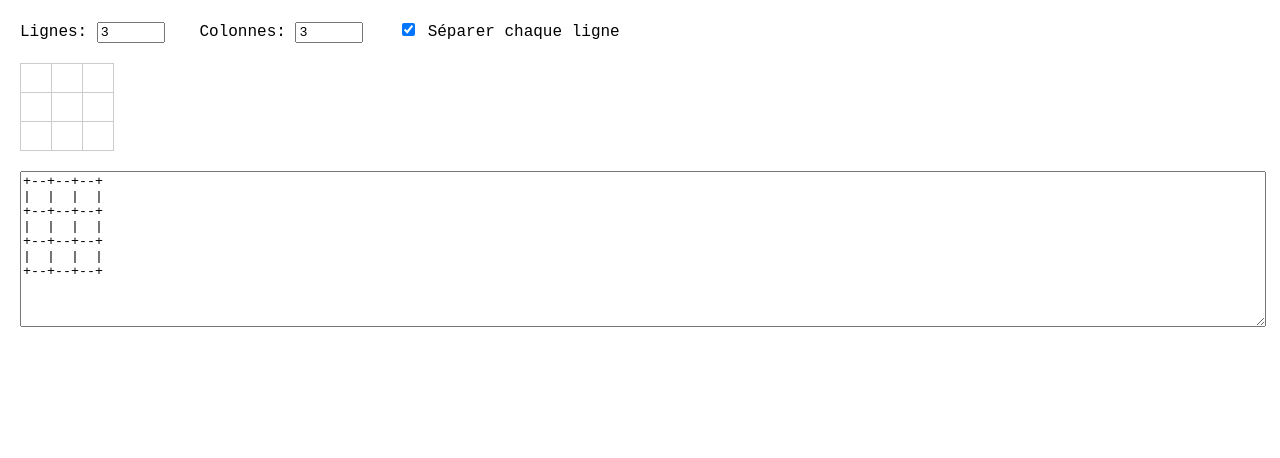
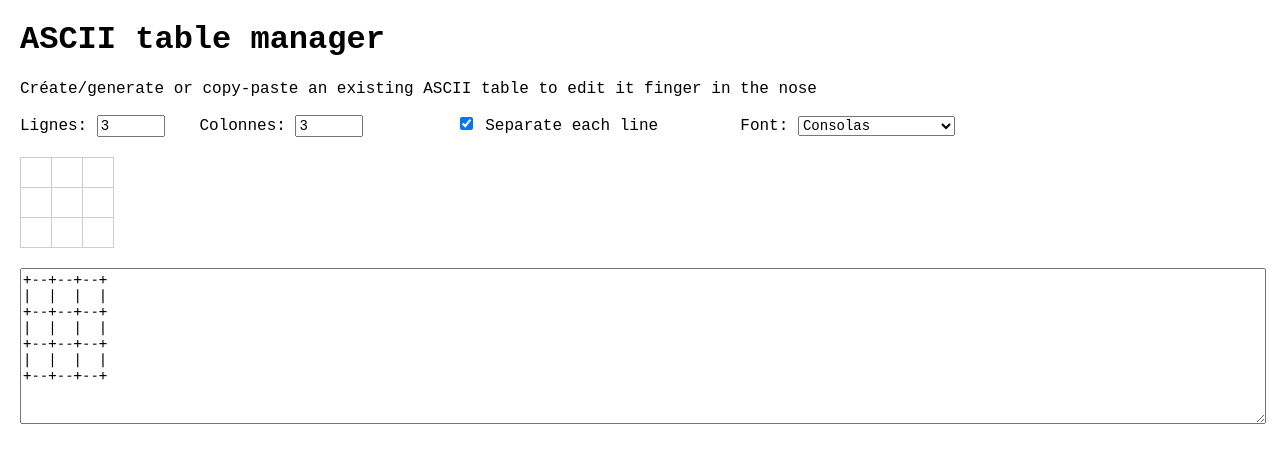
Before and after one commit to xl714/ascii-table, a plain HTML site: page index.html in a window 1280 px wide. Drawn offline with Linux system fonts and the light colour scheme.

Commit message:
Update index.html

```diff
--- a/index.html
+++ b/index.html
@@ -2,7 +2,7 @@
 <html lang="fr">
   <head>
     <meta charset="UTF-8" />
-    <title>Générateur de tableau ASCII</title>
+    <title>ASCII table manager</title>
     <style>
       body {
         font-family: "Courier New", Courier, monospace;
@@ -11,8 +11,10 @@
       input[type="number"],
       input[type="checkbox"],
       button,
+      select,
       textarea {
         font-family: "Courier New", Courier, monospace;
+        font-size: 14px;
       }
       input[type="number"] {
         width: 60px;
@@ -40,19 +42,46 @@
     </style>
   </head>
   <body>
+    <h1>ASCII table manager</h1>
+    <p>Créate/generate or copy-paste an existing ASCII table to edit it finger in the nose</p>
     <label>Lignes: <input type="number" id="rows" min="1" value="3" /></label>
     <label>Colonnes: <input type="number" id="cols" min="1" value="3" /></label>
+    &nbsp;&nbsp;&nbsp;&nbsp;&nbsp;
     <label
-      ><input type="checkbox" id="sepAll" checked /> Séparer chaque ligne</label
+      ><input type="checkbox" id="sepAll" checked /> Separate each line</label
     >
+    &nbsp;&nbsp;&nbsp;&nbsp;&nbsp;
+    <label
+      >Font:
+      <select id="fontSelect">
+        <option value="Consolas, monospace" selected>Consolas</option>
+        <option value="'Courier New', Courier, monospace">Courier New</option>
+        <option value="'Lucida Console', Monaco, monospace">
+          Lucida Console
+        </option>
+        <option value="Monaco, monospace">Monaco</option>
+        <option value="Menlo, monospace">Menlo</option>
+        <option value="'DejaVu Sans Mono', monospace">DejaVu Sans Mono</option>
+        <option value="'Source Code Pro', monospace">Source Code Pro</option>
+        <option value="'Fira Code', monospace">Fira Code</option>
+        <option value="'Roboto Mono', monospace">Roboto Mono</option>
+      </select>
+    </label>
 
     <div id="table-container"></div>
     <textarea id="ascii-output"></textarea>
 
     <script>
+      // Calcule la largeur d'affichage en monospace en tenant compte des emojis
+      const emojiRegex = /\p{Extended_Pictographic}/u;
+      function stringWidth(str) {
+        return [...str].reduce((w, ch) => w + (emojiRegex.test(ch) ? 2 : 1), 0);
+      }
+
       const rowsInput = document.getElementById("rows");
       const colsInput = document.getElementById("cols");
       const sepAllCheckbox = document.getElementById("sepAll");
+      const fontSelect = document.getElementById("fontSelect");
       const container = document.getElementById("table-container");
       const asciiOutput = document.getElementById("ascii-output");
 
@@ -60,12 +89,19 @@
       colsInput.addEventListener("input", generateTable);
       sepAllCheckbox.addEventListener("change", updateAscii);
       asciiOutput.addEventListener("input", importAscii);
+      fontSelect.addEventListener("change", () => {
+        asciiOutput.style.fontFamily = fontSelect.value;
+        container.style.fontFamily = fontSelect.value;
+        const tbl = container.querySelector("table");
+        if (tbl) tbl.style.fontFamily = fontSelect.value;
+      });
 
       function generateTable() {
         const rows = Math.max(1, parseInt(rowsInput.value) || 1);
         const cols = Math.max(1, parseInt(colsInput.value) || 1);
         container.innerHTML = "";
         const table = document.createElement("table");
+        table.style.fontFamily = fontSelect.value;
         for (let i = 0; i < rows; i++) {
           const tr = document.createElement("tr");
           for (let j = 0; j < cols; j++) {
@@ -77,6 +113,7 @@
           table.appendChild(tr);
         }
         container.appendChild(table);
+        asciiOutput.style.fontFamily = fontSelect.value;
         updateAscii();
       }
 
@@ -89,7 +126,8 @@
         const colWidths = data[0].map((_, ci) => {
           let max = 0;
           data.forEach((r) => {
-            if (r[ci].length > max) max = r[ci].length;
+            const w = stringWidth(r[ci]);
+            if (w > max) max = w;
           });
           return max + 2;
         });
@@ -98,10 +136,10 @@
         const makeRow = (row) =>
           "|" +
           row
-            .map(
-              (cell, j) =>
-                " " + cell + " ".repeat(colWidths[j] - cell.length - 1)
-            )
+            .map((cell, j) => {
+              const cellW = stringWidth(cell);
+              return " " + cell + " ".repeat(colWidths[j] - cellW - 1);
+            })
             .join("|") +
           "|\n";
 
@@ -128,15 +166,10 @@
         const text = asciiOutput.value.trim();
         const lines = text.split("\n").filter((l) => l);
         if (!lines.length) return;
-        // Identify border and row lines
         const borderLines = lines.filter((l) => /^\+[\-+]+\+$/.test(l));
         const rowLines = lines.filter((l) => /^\|.*\|$/.test(l));
         if (!borderLines.length || !rowLines.length) return;
-        // Determine column widths from first border
-        const firstBorder = borderLines[0];
-        const segs = firstBorder.slice(1, -1).split("+");
-        const cols = segs.length;
-        // Parse cells
+        const cols = borderLines[0].slice(1, -1).split("+").length;
         const data = rowLines.map((l) =>
           l
             .slice(1, -1)
@@ -144,20 +177,15 @@
             .map((cell) => cell.trim())
         );
         const rows = data.length;
-        // Determine sepAll
-        const sepAll = borderLines.length > 3;
-        // Update inputs and table
         rowsInput.value = rows;
         colsInput.value = cols;
-        sepAllCheckbox.checked = sepAll;
-        // Build table and fill
+        sepAllCheckbox.checked = borderLines.length > rows + 1;
         generateTable();
         const table = container.querySelector("table");
         data.forEach((row, i) =>
           row.forEach((cell, j) => {
-            if (table.rows[i] && table.rows[i].cells[j]) {
+            if (table.rows[i] && table.rows[i].cells[j])
               table.rows[i].cells[j].textContent = cell;
-            }
           })
         );
         updateAscii();
```
